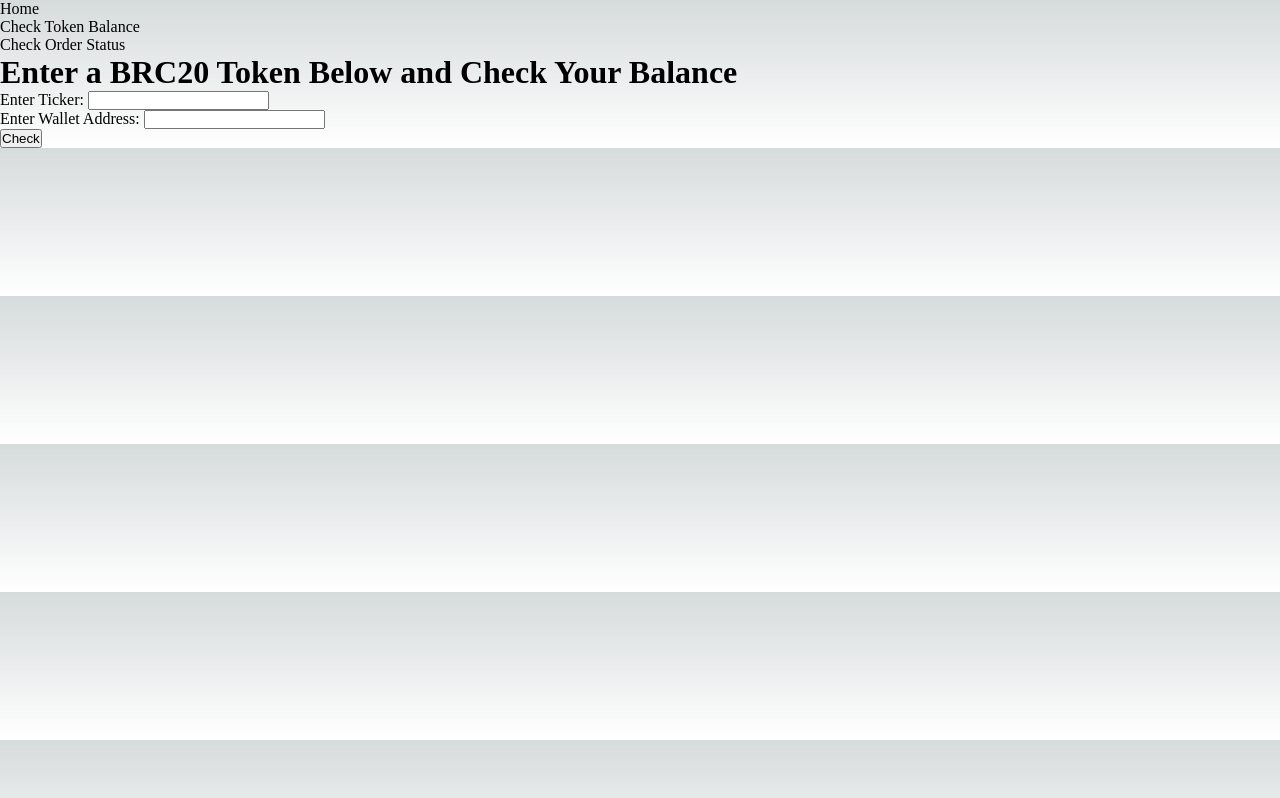
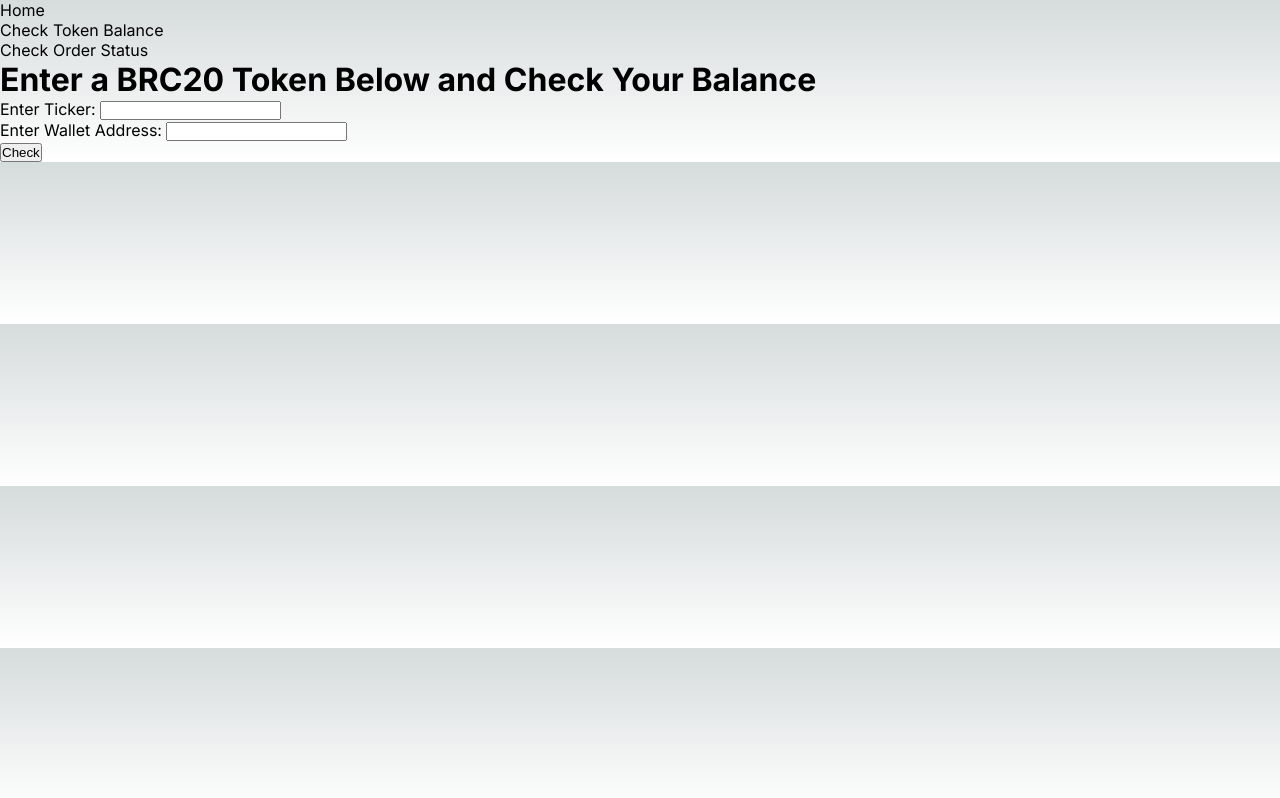
Before and after one commit to H3R01A/OB_nextjsapp, a Next.js app: page /token in a window 1280 px wide. Built offline with nearby package versions, Linux system fonts and the light colour scheme.

Commit message:
update token loading and layout pages for better user experience

```diff
--- /dev/null
+++ b/app/(contents)/token/[ticker]/loading.tsx
@@ -0,0 +1,4 @@
+export default function TokenInformationLoading(){
+
+    return <h1>Loading token information...</h1>
+}
--- a/app/(contents)/token/layout.tsx
+++ b/app/(contents)/token/layout.tsx
@@ -6,7 +6,7 @@ const inter = Inter({ subsets: ["latin"] });
 
 export const metadata = {
   title: 'Token Search',
-  description: 'Page to find out more information about BRC20 tokens',
+  description: 'Page to find out more information about BRC20 tokens and current balances',
 }
 
 export default function RootLayout({
@@ -16,7 +16,7 @@ export default function RootLayout({
 }) {
   return (
     <html lang="en">
-      <body>
+      <body className={inter.className}>
       <MainHeader />
         {children}
         </body>
--- a/app/(contents)/token/loading.tsx
+++ b/app/(contents)/token/loading.tsx
@@ -1,4 +1,4 @@
-export default function TokenLoading(){
+export default function TokenPageLoading(){
 
-    return <h1>Loading token information...</h1>
+    return <h1>Loading Token Page...</h1>
 }
```
